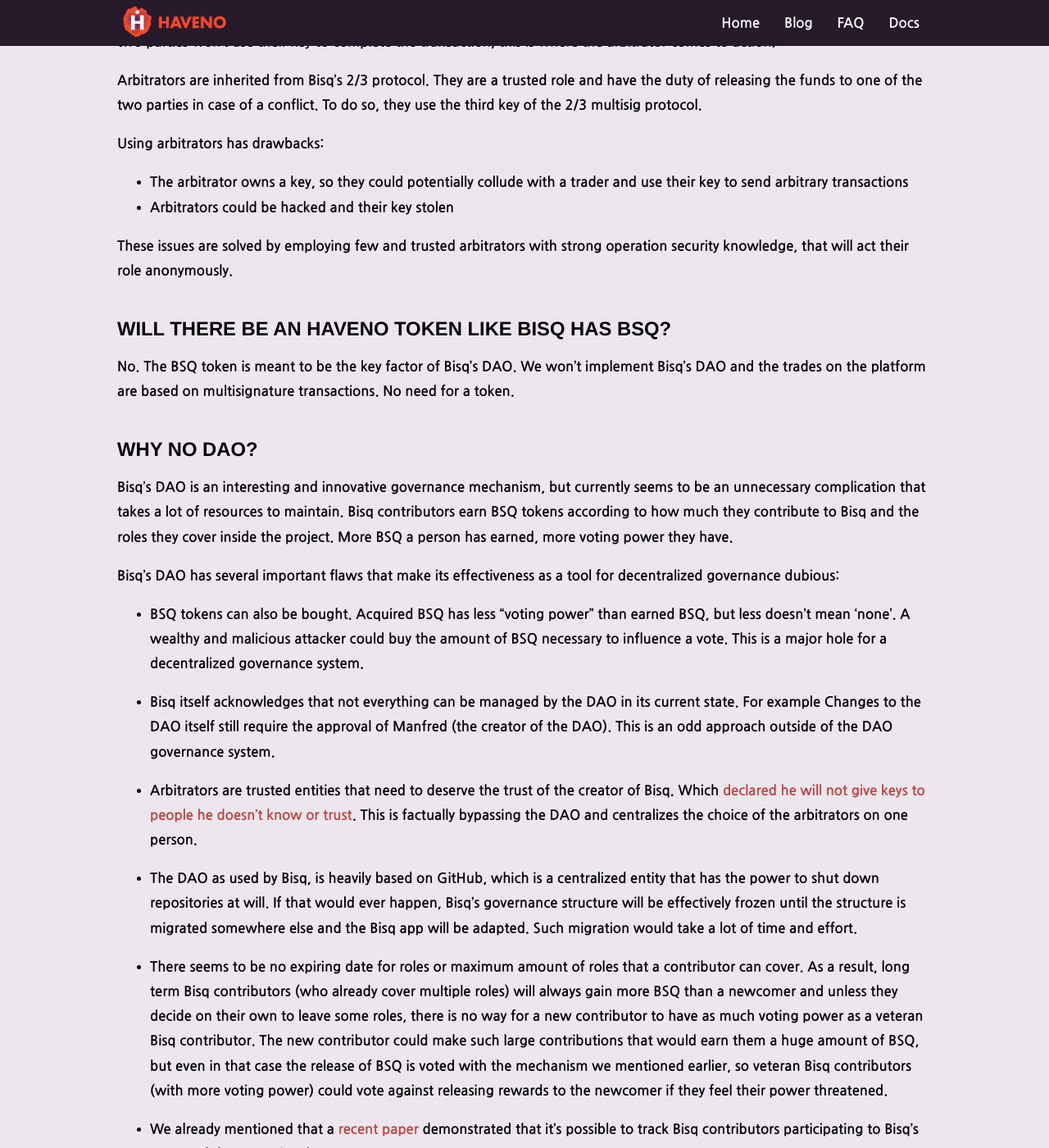
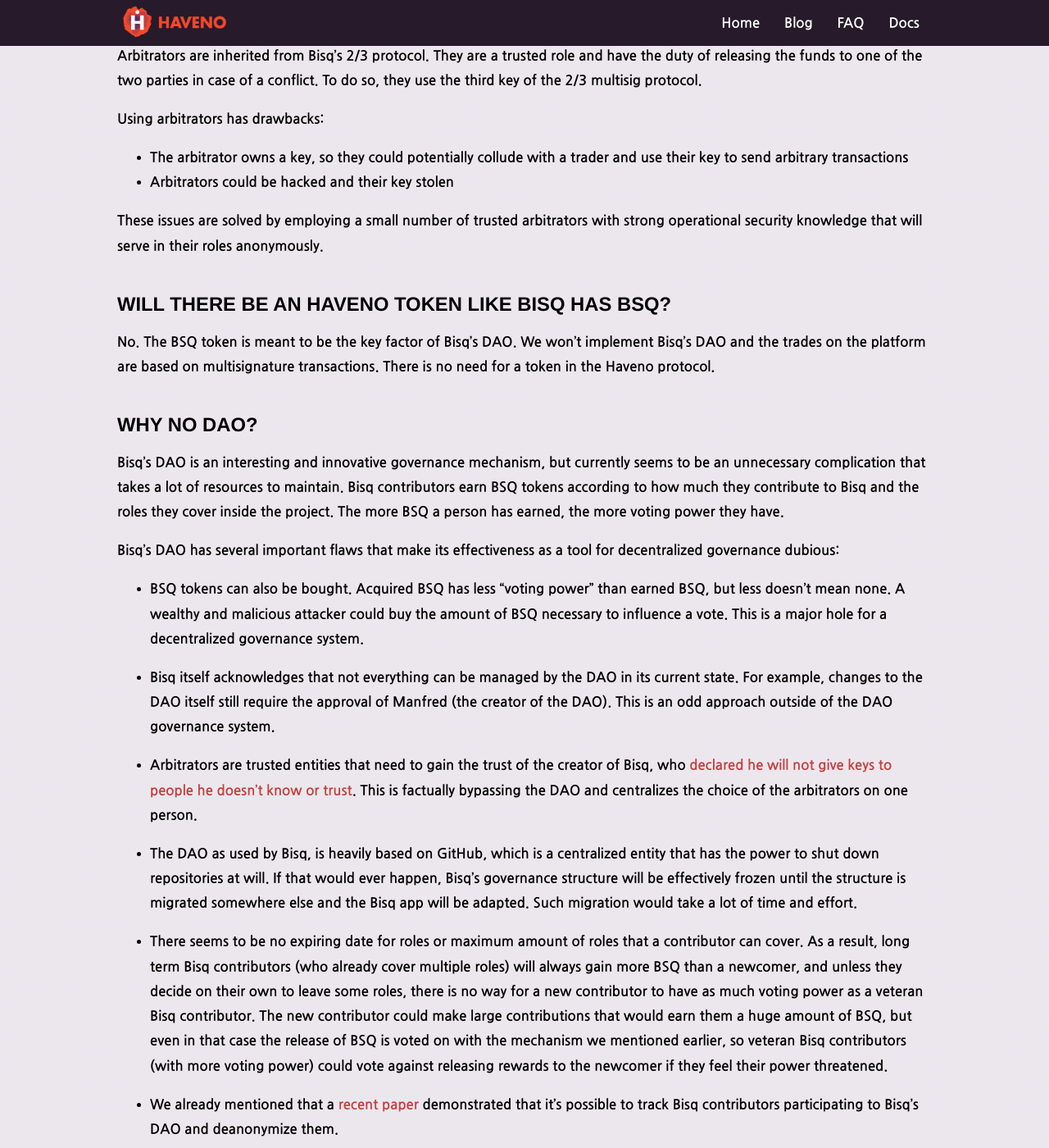
Before and after one commit to haveno-dex/haveno-site, a Jekyll site: the page built from faq.md, in a window 1280 px wide and 1400 px high, scrolled down 2960 px. Shown: the whole window at 82% size. Built offline with Jekyll 4.4.1, drawn with Linux system fonts in a browser that asks for light colours; some of the changed text lies outside the part shown.

Commit message:
Grammar fixes for faq.md

```diff
--- a/faq.md
+++ b/faq.md
@@ -44,53 +44,53 @@
 
 ## Why a new platform? What are the key differences compared to Bisq
 
-Haveno is a fork of Bisq and share some of its strengths, like:
+Haveno is a fork of Bisq and shares some of its strengths, such as:
 
-- Censorship resistant, thanks to the absence of a central server (P2P network).
-- Non custodial. The user has the total control of their wallet.
-- Built on Tor.
+- Censorship resistance, thanks to the absence of a central server (P2P network).
+- Being non custodial. The user has the total control of their wallet.
+- Being built on Tor.
 
 But Haveno brings several improvements over Bisq:
 
 ### Haveno is privacy-focused
 
-Bisq doesn't offer strong privacy to its users and have had multiple problems, which resulted in their user's privacy being compromised.
+Bisq doesn't offer strong privacy to its users and has had multiple issues which resulted in the privacy of their users being compromised.
 
-- Because of [Bitcoin's lack of fungibility](https://sethforprivacy.com/posts/fungibility-graveyard/) and privacy proprieties, every transaction and address on the BTC blockchain are easily traceable. Anybody can check who a BTC user transacted to and the amount of the transaction. This design flaw has allowed and empowered blockchain surveillance companies.
-- It's trivial to identify on the Bitcoin blockchain which transactions come from a Bisq exchange. This compromises the privacy of Bisq's traders.
+- Because of [Bitcoin's lack of fungibility](https://sethforprivacy.com/posts/fungibility-graveyard/) and privacy, every transaction and address on the BTC blockchain is easily traceable. Anybody can check who a BTC user transacted with and the amount of the transaction. This design flaw has allowed and empowered blockchain surveillance companies.
+- It's trivial to identify which transactions come from a Bisq exchange on the Bitcoin blockchain. This compromises the privacy of Bisq's traders.
 - As a result of the points above: there have been reports of Bisq users seeing [their accounts on centralized exchanges frozen](https://bisq.community/t/dirty-btc-coins-on-the-xmr-market/7798) after they sent BTC from Bisq to the account on the exchange. This means exchanges actively flag coins coming from Bisq as risky.
-- The BSQ token is a huge privacy concern, when used to pay transaction fees on Bisq, it makes possible to link a transaction with a specific Bisq user.
-- A [recent paper](https://arxiv.org/pdf/2007.07048.pdf) demonstrated that it's possible to track Bisq contributors participating to Bisq's DAO and deanonymize them.
-- Bisq's [trade history is public](https://bisq.network/markets/) and it's posted along details like dates and traded amounts.
+- The BSQ token is a huge privacy concern: when used to pay transaction fees on Bisq, it makes possible to link a transaction with a specific Bisq user.
+- A [recent paper](https://arxiv.org/pdf/2007.07048.pdf) demonstrated that it's possible to track Bisq contributors participating in Bisq's DAO and deanonymize them.
+- Bisq's [trade history is public](https://bisq.network/markets/) and it's posted with details such as dates and traded amounts.
 - [We found and disclosed a vulnerability in Bisq]({{ site.baseurl }}/2021/07/07/bisq-vulnerability.html), which until its discovery had allowed malicious actors to harvest payment info like bank accounts, names and potentially home addresses of Bisq users.
 
-From the points above we can see how trading on Bisq is not private and could result in the deanonymization of traders and contributors of the project. Haveno has no token, it's based on Monero and has privacy as a core principle.
+From the points above we can see how trading on Bisq is not private and could result in the deanonymization of traders and contributors. Haveno has no token- it's based on Monero and has privacy as a core principle.
 
 ### Haveno is simpler
 
-Bisq has a very complex and resource hungry user interface. One of our main goals is to provide the user with a simple tool, that won't need any technical knowledge.
+Bisq has a very complex and resource hungry user interface. One of our main goals is to provide the user with a simple tool that won't require any technical knowledge.
 
 ### Haveno is cheaper
 
-Bisq is based on Bitcoin and inherits its historically high transaction fees, which will have to be added to the trade fee of the platform.
+Bisq is based on Bitcoin and inherits its historically high transaction fees, which are added to tradefees on the platform.
 
-Haveno is based on Monero allowing traders to take advantage of the very low transaction fees (see the [comparison between XMR and BTC](https://bitinfocharts.com/comparison/transactionfees-btc-xmr.html#1y)), resulting in more convenient trades, especially for low amounts.
+Haveno is based on Monero, allowing traders to take advantage of very low transaction fees (see the [comparison between XMR and BTC](https://bitinfocharts.com/comparison/transactionfees-btc-xmr.html#1y)), resulting in more convenient trades, especially for low amounts.
 
 ### Haveno is faster
 
 Haveno will be faster because of three main factors:
 
 - The bitcoin network is slow and blocks are often full. This results in the user having to wait for long time (sometimes even >24h) or pay high transaction fees to see their transaction included in a block. Haveno has Monero instead of Bitcoin at its core. This results in exponentially lower transaction fees and faster inclusion in a block (dynamic blocksize).
-- [A research](https://github.com/haveno-dex/haveno-meta/blob/master/haveno-performance-report.md) by an Haveno contributor demonstrated that resources consumption of Bisq is dominated by JavaFX, which causes the entire app to be slow and sometimes unresponsive. Haveno will have its own frontend separated by the backend. This will cause a much lower resource usages and will result in a much better experience for the end user.
-- No DAO, which is very resource hungry and need to be synchronized each time Bisq is used. This impacts user experience heavily, especially if the user haven't used Bisq in a long time.This important problem will not effect us, since we will not use the DAO, as explained [later in this FAQ](#why-no-dao).
+- [Research](https://github.com/haveno-dex/haveno-meta/blob/master/haveno-performance-report.md) by a Haveno contributor demonstrated that the resource consumption of Bisq is dominated by JavaFX, which causes the entire app to be slow and sometimes unresponsive. Haveno will have its own frontend separated by the backend. This will result in much lower resource usage and a much better experience for the end user.
+- It has no DAO, which is very resource hungry and needs to be synchronized each time the app is launched on Bisq. This impacts user experience heavily, especially if the user hasn't used Bisq in a long time. This important problem will not affect us, since we will not use the DAO, as explained [later in this FAQ](#why-no-dao).
 
 ## What are the differences in the trade protocol
 
 The current trade protocol of Haveno is on Github: [docs/trade-protocol.md](https://github.com/haveno-dex/haveno/blob/master/docs/trade_protocol/trade-protocol.md)
 
-Bisq recently adopted a protocol based on a 2/2 multisignature, while Haveno will use their previous protocol: 2/3 multisignature. In a 2/3 multisignature trade, each trader owns one key, this key will be paired with the key of the other trader and will be used to unlock funds and deposits. It's a 2 of 3 (2/3) protocol because you need only two out of three keys to move funds from the multisignature wallet.
+Bisq recently adopted a protocol based on 2/2 multisig, while Haveno will use their previous protocol: 2/3 multisignature. In a 2/3 multisignature trade, each trader owns one key; this key will be paired with the key of the other trader and will be used to unlock funds and deposits. It's a 2 of 3 (2/3) protocol because you need only two out of three keys to move funds from the multisignature wallet.
 
-If everything goes fine, the two traders will use their keys to complete the transfer process. If something goes wrong, one of the two parties won't use their key to complete the transaction, this is where the arbitrator comes to action.
+If everything goes fine, the two traders will use their keys to complete the transfer process. If something goes wrong, one of the two parties won't use their key to complete the transaction, and this is where the arbitrator comes to action.
 
 Arbitrators are inherited from Bisq's 2/3 protocol. They are a trusted role and have the duty of releasing the funds to one of the two parties in case of a conflict. To do so, they use the third key of the 2/3 multisig protocol.
 
@@ -99,26 +99,26 @@
 - The arbitrator owns a key, so they could potentially collude with a trader and use their key to send arbitrary transactions
 - Arbitrators could be hacked and their key stolen
 
-These issues are solved by employing few and trusted arbitrators with strong operation security knowledge, that will act their role anonymously.
+These issues are solved by employing a small number of trusted arbitrators with strong operational security knowledge that will serve in their roles anonymously.
 
 ## Will there be an Haveno token like Bisq has BSQ?
 
-No. The BSQ token is meant to be the key factor of Bisq's DAO. We won't implement Bisq's DAO and the trades on the platform are based on multisignature transactions. No need for a token.
+No. The BSQ token is meant to be the key factor of Bisq's DAO. We won't implement Bisq's DAO and the trades on the platform are based on multisignature transactions. There is no need for a token in the Haveno protocol.
 
 ## Why no DAO?
 
-Bisq's DAO is an interesting and innovative governance mechanism, but currently seems to be an unnecessary complication that takes a lot of resources to maintain. Bisq contributors earn BSQ tokens according to how much they contribute to Bisq and the roles they cover inside the project. More BSQ a person has earned, more voting power they have.
+Bisq's DAO is an interesting and innovative governance mechanism, but currently seems to be an unnecessary complication that takes a lot of resources to maintain. Bisq contributors earn BSQ tokens according to how much they contribute to Bisq and the roles they cover inside the project. The more BSQ a person has earned, the more voting power they have.
 
 Bisq's DAO has several important flaws that make its effectiveness as a tool for decentralized governance dubious:
 
-- BSQ tokens can also be bought. Acquired BSQ has less "voting power" than earned BSQ, but less doesn't mean 'none'. A wealthy and malicious attacker could buy the amount of BSQ necessary to influence a vote. This is a major hole for a decentralized governance system.
+- BSQ tokens can also be bought. Acquired BSQ has less "voting power" than earned BSQ, but less doesn't mean none. A wealthy and malicious attacker could buy the amount of BSQ necessary to influence a vote. This is a major hole for a decentralized governance system.
 
-- Bisq itself acknowledges that not everything can be managed by the DAO in its current state. For example Changes to the DAO itself still require the approval of Manfred (the creator of the DAO). This is an odd approach outside of the DAO governance system.
+- Bisq itself acknowledges that not everything can be managed by the DAO in its current state. For example, changes to the DAO itself still require the approval of Manfred (the creator of the DAO). This is an odd approach outside of the DAO governance system.
 
-- Arbitrators are trusted entities that need to deserve the trust of the creator of Bisq. Which [declared he will not give keys to people he doesn't know or trust](https://github.com/bisq-network/proposals/issues/52#issuecomment-433489213). This is factually bypassing the DAO and centralizes the choice of the arbitrators on one person.
+- Arbitrators are trusted entities that need to gain the trust of the creator of Bisq, who [declared he will not give keys to people he doesn't know or trust](https://github.com/bisq-network/proposals/issues/52#issuecomment-433489213). This is factually bypassing the DAO and centralizes the choice of the arbitrators on one person.
 
 - The DAO as used by Bisq, is heavily based on GitHub, which is a centralized entity that has the power to shut down repositories at will. If that would ever happen, Bisq's governance structure will be effectively frozen until the structure is migrated somewhere else and the Bisq app will be adapted. Such migration would take a lot of time and effort.
 
-- There seems to be no expiring date for roles or maximum amount of roles that a contributor can cover. As a result, long term Bisq contributors (who already cover multiple roles) will always gain more BSQ than a newcomer and unless they decide on their own to leave some roles, there is no way for a new contributor to have as much voting power as a veteran Bisq contributor. The new contributor could make such large contributions that would earn them a huge amount of BSQ, but even in that case the release of BSQ is voted with the mechanism we mentioned earlier, so veteran Bisq contributors (with more voting power) could vote against releasing rewards to the newcomer if they feel their power threatened.
+- There seems to be no expiring date for roles or maximum amount of roles that a contributor can cover. As a result, long term Bisq contributors (who already cover multiple roles) will always gain more BSQ than a newcomer, and unless they decide on their own to leave some roles, there is no way for a new contributor to have as much voting power as a veteran Bisq contributor. The new contributor could make large contributions that would earn them a huge amount of BSQ, but even in that case the release of BSQ is voted on with the mechanism we mentioned earlier, so veteran Bisq contributors (with more voting power) could vote against releasing rewards to the newcomer if they feel their power threatened.
 
 - We already mentioned that a [recent paper](https://arxiv.org/pdf/2007.07048.pdf) demonstrated that it's possible to track Bisq contributors participating to Bisq's DAO and deanonymize them.
```
